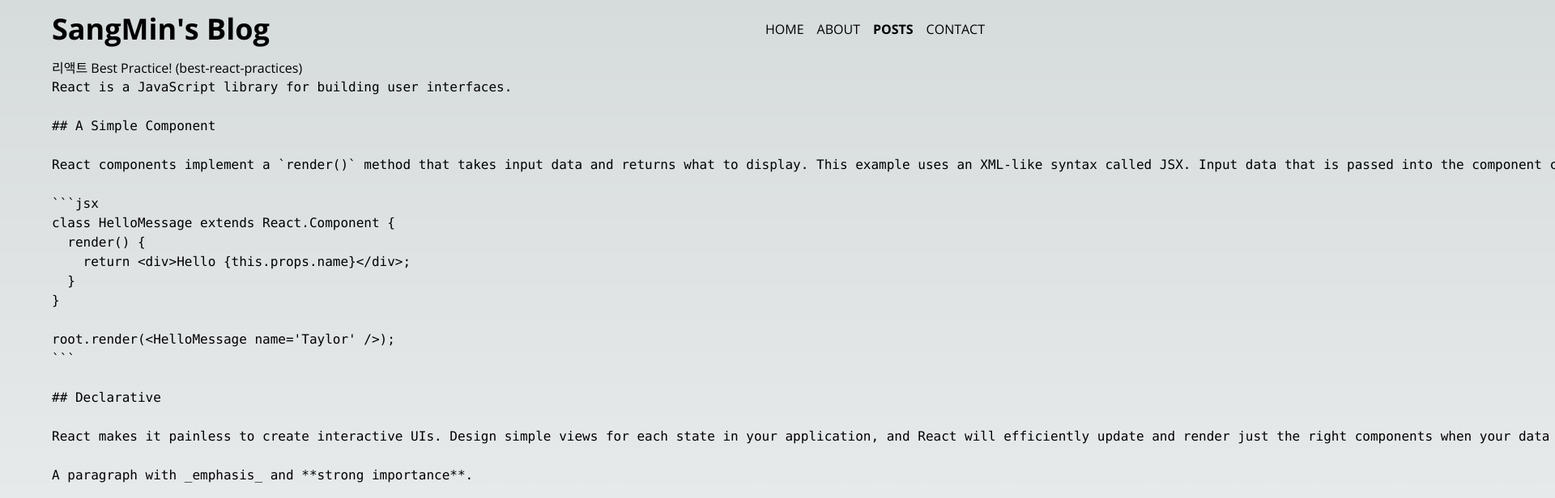
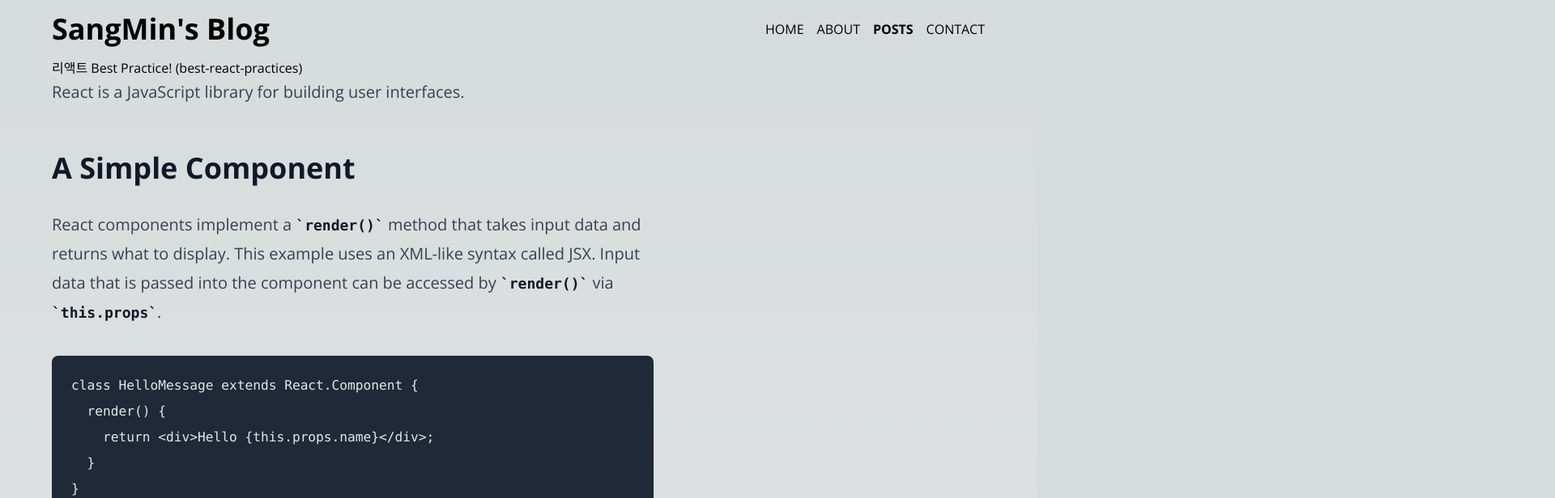
Before and after one commit to sangmin4208/my-blog, a Next.js app: page /posts/best-react-practices in a window 1280 px wide. Shown: the top 616 px of the page at 81% size, 1920 px wide, since content can reach past the window. Built offline with nearby package versions, Linux system fonts and the light colour scheme.

Commit message:
🎨 10.2 마크다운 뷰어
@tailwind typography

```diff
--- a/package.json
+++ b/package.json
@@ -19,9 +19,14 @@
     "postcss": "8.4.24",
     "react": "18.2.0",
     "react-dom": "18.2.0",
+    "react-markdown": "^8.0.7",
     "react-multi-carousel": "^2.8.4",
+    "remark-gfm": "^3.0.1",
     "server-only": "^0.0.1",
     "tailwindcss": "3.3.2",
     "typescript": "5.1.3"
+  },
+  "devDependencies": {
+    "@tailwindcss/typography": "^0.5.9"
   }
 }
--- /dev/null
+++ b/src/app/components/markdown-viewer.tsx
@@ -0,0 +1,17 @@
+import React from "react"
+import { ReactMarkdown } from "react-markdown/lib/react-markdown"
+import remarkGfm from "remark-gfm"
+
+interface Props {
+  children: string
+}
+export default function MarkdownViewer({ children }: Props) {
+  return (
+    <ReactMarkdown
+      className="prose dark:prose-invert lg:prose-xl"
+      remarkPlugins={[remarkGfm]}
+    >
+      {children}
+    </ReactMarkdown>
+  )
+}
--- a/src/app/posts/[slug]/page.tsx
+++ b/src/app/posts/[slug]/page.tsx
@@ -1,3 +1,4 @@
+import MarkdownViewer from "@/app/components/markdown-viewer"
 import { getPostBySlug } from "@/services/posts"
 import { notFound } from "next/navigation"
 import React from "react"
@@ -18,7 +19,7 @@
       <h1>
         {post.title} ({post.path})
       </h1>
-      <pre>{post.content}</pre>
+      <MarkdownViewer>{post.content}</MarkdownViewer>
     </div>
   )
 }
--- a/tailwind.config.js
+++ b/tailwind.config.js
@@ -1,18 +1,18 @@
 /** @type {import('tailwindcss').Config} */
 module.exports = {
   content: [
-    './src/pages/**/*.{js,ts,jsx,tsx,mdx}',
-    './src/components/**/*.{js,ts,jsx,tsx,mdx}',
-    './src/app/**/*.{js,ts,jsx,tsx,mdx}',
+    "./src/pages/**/*.{js,ts,jsx,tsx,mdx}",
+    "./src/components/**/*.{js,ts,jsx,tsx,mdx}",
+    "./src/app/**/*.{js,ts,jsx,tsx,mdx}",
   ],
   theme: {
     extend: {
       backgroundImage: {
-        'gradient-radial': 'radial-gradient(var(--tw-gradient-stops))',
-        'gradient-conic':
-          'conic-gradient(from 180deg at 50% 50%, var(--tw-gradient-stops))',
+        "gradient-radial": "radial-gradient(var(--tw-gradient-stops))",
+        "gradient-conic":
+          "conic-gradient(from 180deg at 50% 50%, var(--tw-gradient-stops))",
       },
     },
   },
-  plugins: [],
+  plugins: [require("@tailwindcss/typography")],
 }
```
Also changed, not shown: 1 other file (tests, documents, lock files or other folders).
